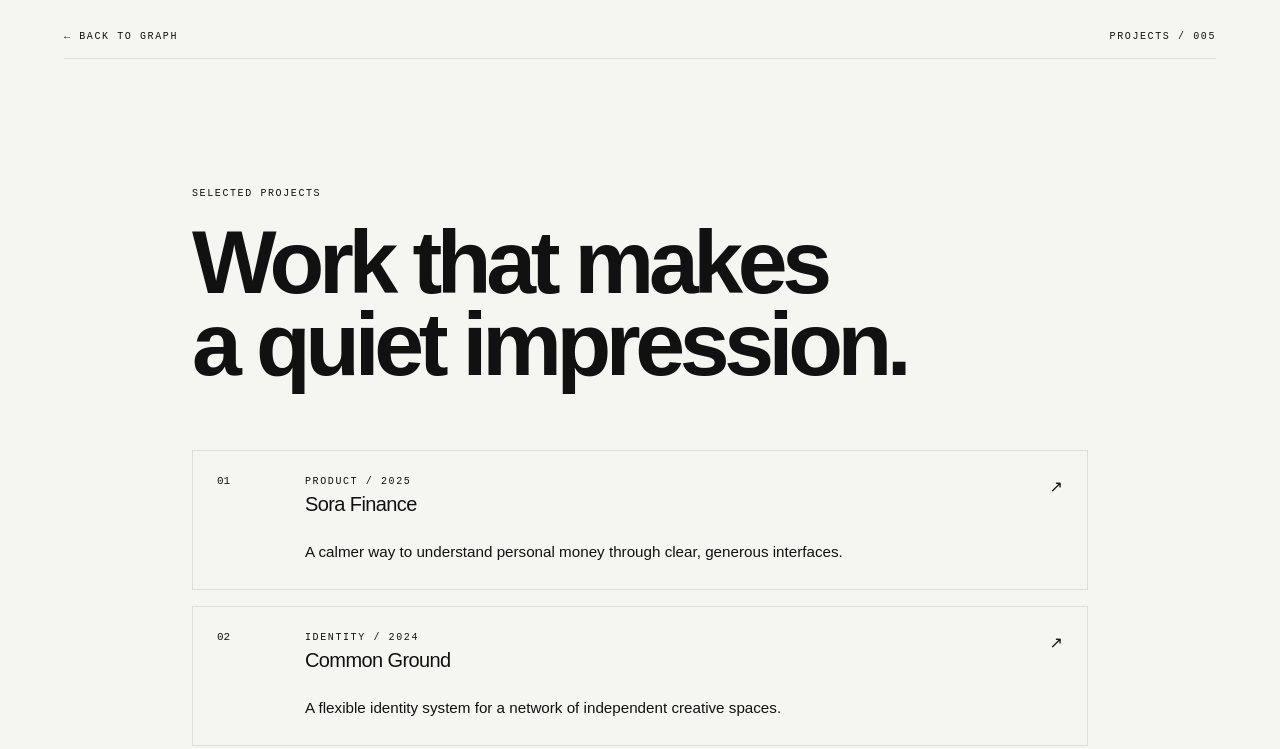
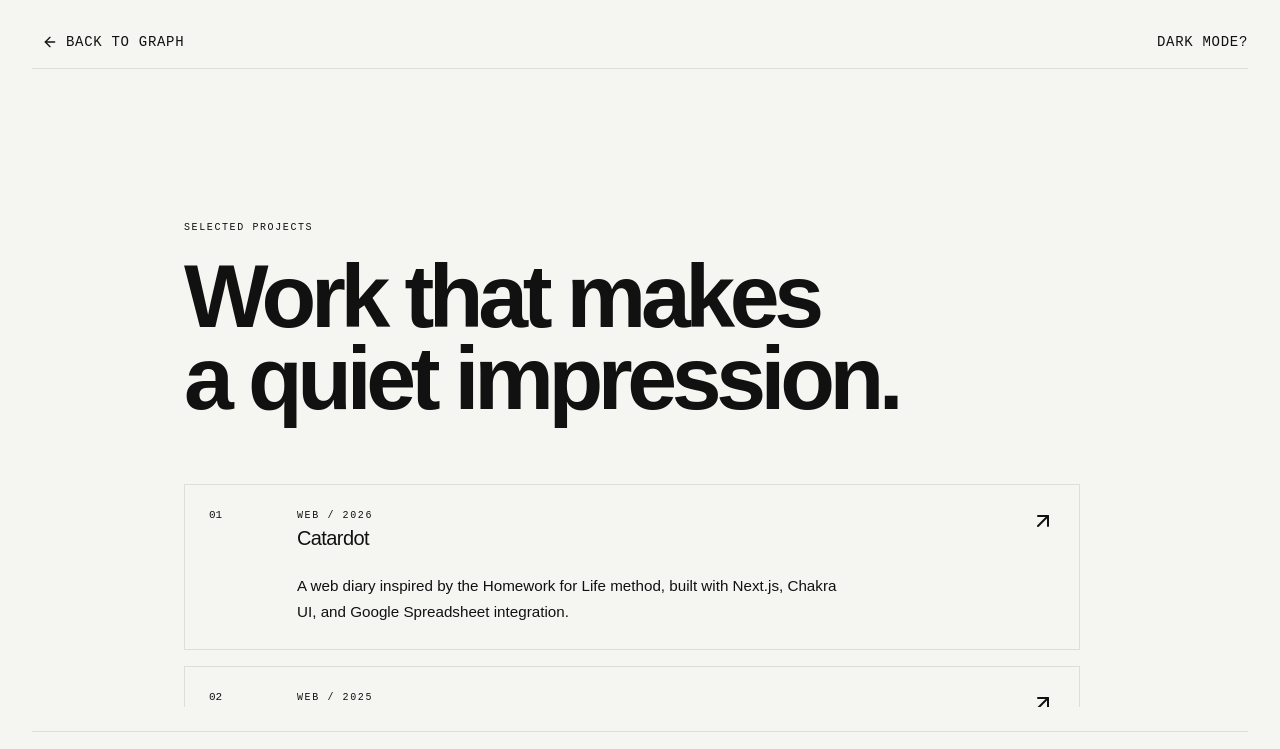
Before and after one commit to ridha-arlian/portfolio-v2, a Nuxt app: page /projects in a window 1280 px wide. Shown: the top 749 px of the page. Built offline with nearby package versions, Linux system fonts and the light colour scheme.

Commit message:
feat(projects): add projects page component and routing

```diff
--- /dev/null
+++ b/app/data/projects.ts
@@ -0,0 +1,52 @@
+export interface Project {
+  number: string
+  type: string
+  name: string
+  description: string
+  url: string
+}
+
+export const projects: Project[] = [
+  {
+    number: '01',
+    type: 'WEB / 2026',
+    name: 'Catardot',
+    description: 'A web diary inspired by the Homework for Life method, built with Next.js, Chakra UI, and Google Spreadsheet integration.',
+    url: 'https://catardot.ridhaarlian.my.id/',
+  },
+  {
+    number: '02',
+    type: 'WEB / 2025',
+    name: 'Online Exam Proctoring Feature',
+    description: 'Developed a proctoring feature for CBT using WebRTC and mediasoup, with three integrated applications for participants, proctors, and admins.',
+    url: '#',
+  },
+  {
+    number: '03',
+    type: 'SYSTEM / 2026',
+    name: 'Medic.in',
+    description: 'A System Information for Clinic Management built with Laravel and Filament 4.',
+    url: 'https://medicin.ridhaarlian.my.id/',
+  },
+  {
+    number: '04',
+    type: 'PRODUCT / 2025',
+    name: 'Sakoe',
+    description: 'A tip jar website built with Nuxt, Shadcn UI, Tailwind CSS, and Midtrans.',
+    url: 'https://sakoe.ridhaarlian.my.id/',
+  },
+  {
+    number: '05',
+    type: 'PRODUCT / 2025',
+    name: 'Kongsi',
+    description: 'A split bill web application built with Nuxt, Shadcn UI, Tailwind CSS, and TypeScript.',
+    url: 'https://kongsi.ridhaarlian.my.id/',
+  },
+  {
+    number: '06',
+    type: 'WEB / 2026',
+    name: 'Terrmin',
+    description: 'A zero-friction, stateless tool designed to help remote teams coordinate meeting schedules across different time zones.',
+    url: 'https://terrmin.ridhaarlian.my.id/'
+  },
+]
--- a/app/pages/projects.vue
+++ b/app/pages/projects.vue
@@ -1,4 +1,67 @@
+<script setup lang="ts">
+  import { Button } from '@/components/ui/button'
+  import { ScrollArea } from '@/components/ui/scroll-area'
+  import ColorModeToggle from '@/components/ColorModeToggle.vue'
+  import LocalTime from '@/components/LocalTime.vue'
+  import { ArrowLeft, ArrowUpRight } from '@lucide/vue'
+  import { projects } from '@/data/projects'
+
+  useSeoMeta({
+    title: 'Projects | Ridha Arlian',
+  })
+</script>
+
 <template>
-  <main class="page-shell"><header class="page-header"><NuxtLink to="/" class="hover:opacity-50">← BACK TO GRAPH</NuxtLink><span>PROJECTS / 005</span></header><section class="content-section"><p class="eyebrow">SELECTED PROJECTS</p><h1>Work that makes<br />a quiet impression.</h1><div class="project-grid"><article v-for="project in projects" :key="project.name" class="project-card"><div class="project-mark">{{ project.number }}</div><div><p class="eyebrow">{{ project.type }}</p><h2>{{ project.name }}</h2><p class="body-copy">{{ project.description }}</p></div><span class="project-arrow">↗</span></article></div></section><footer class="page-footer"><span>CASE STUDIES / 03</span><span>2026</span></footer></main>
+  <main class="mx-auto flex h-dvh max-h-dvh w-full max-w-7xl flex-col justify-between overflow-hidden p-4 bg-paper text-ink sm:p-6 lg:p-8">
+    <header class="shrink-0 flex items-center justify-between border-b border-line pb-3 font-mono text-xs tracking-wider text-muted-foreground sm:pb-4 sm:text-sm">
+      <Button
+        as-child
+        variant="ghost"
+        size="sm"
+        class="h-auto p-0 font-mono text-xs tracking-wider text-ink uppercase transition-opacity hover:opacity-50 bg-transparent! !hover:bg-transparent !hover:text-ink focus-visible:ring-0 focus-visible:ring-offset-0 sm:text-sm"
+      >
+        <NuxtLink to="/" class="flex items-center gap-2">
+          <ArrowLeft class="h-4 w-4 shrink-0" />
+          BACK TO GRAPH
+        </NuxtLink>
+      </Button>
+
+      <ColorModeToggle />
+    </header>
+
+    <section class="flex-1 min-h-0 py-4 sm:py-6">
+      <ScrollArea class="h-full w-full pr-4">
+        <div class="content-section">
+          <p class="eyebrow">SELECTED PROJECTS</p>
+          <h1>Work that makes<br />a quiet impression.</h1>
+
+          <div class="project-grid">
+            <NuxtLink
+              v-for="project in projects"
+              :key="project.name"
+              :to="project.url"
+              class="project-card"
+            >
+              <div class="project-mark">{{ project.number }}</div>
+              <div>
+                <p class="eyebrow">{{ project.type }}</p>
+                <h2>{{ project.name }}</h2>
+                <p class="body-copy">{{ project.description }}</p>
+              </div>
+
+              <ArrowUpRight class="project-arrow h-4w-4" />
+            </NuxtLink>
+          </div>
+        </div>
+      </ScrollArea>
+    </section>
+
+    <footer class="shrink-0 flex flex-col gap-2 border-t border-line pt-3 font-mono text-[11px] tracking-wider text-muted-foreground sm:flex-row sm:items-end sm:justify-between sm:pt-4 sm:text-sm">
+      <span class="uppercase">
+        PROJECTS
+      </span>
+
+      <LocalTime />
+    </footer>
+  </main>
 </template>
-<script setup lang="ts">const projects = [{ number: '01', type: 'PRODUCT / 2025', name: 'Sora Finance', description: 'A calmer way to understand personal money through clear, generous interfaces.' }, { number: '02', type: 'IDENTITY / 2024', name: 'Common Ground', description: 'A flexible identity system for a network of independent creative spaces.' }, { number: '03', type: 'WEB / 2024', name: 'Field Notes', description: 'An editorial archive for people collecting ideas from the edges of the internet.' }]; useSeoMeta({ title: 'Projects — Raka Pratama', description: 'Selected projects by Raka Pratama.' })</script>
```
Also changed, not shown: app/assets/css/tailwind.css.
